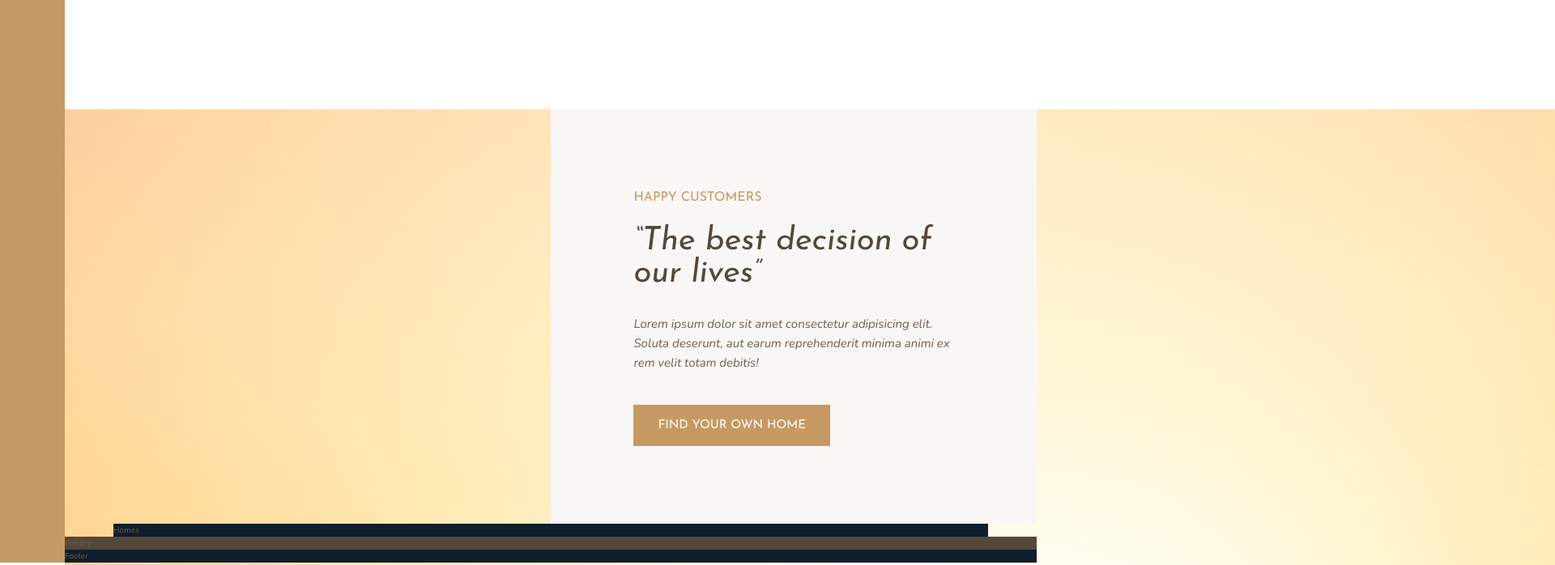
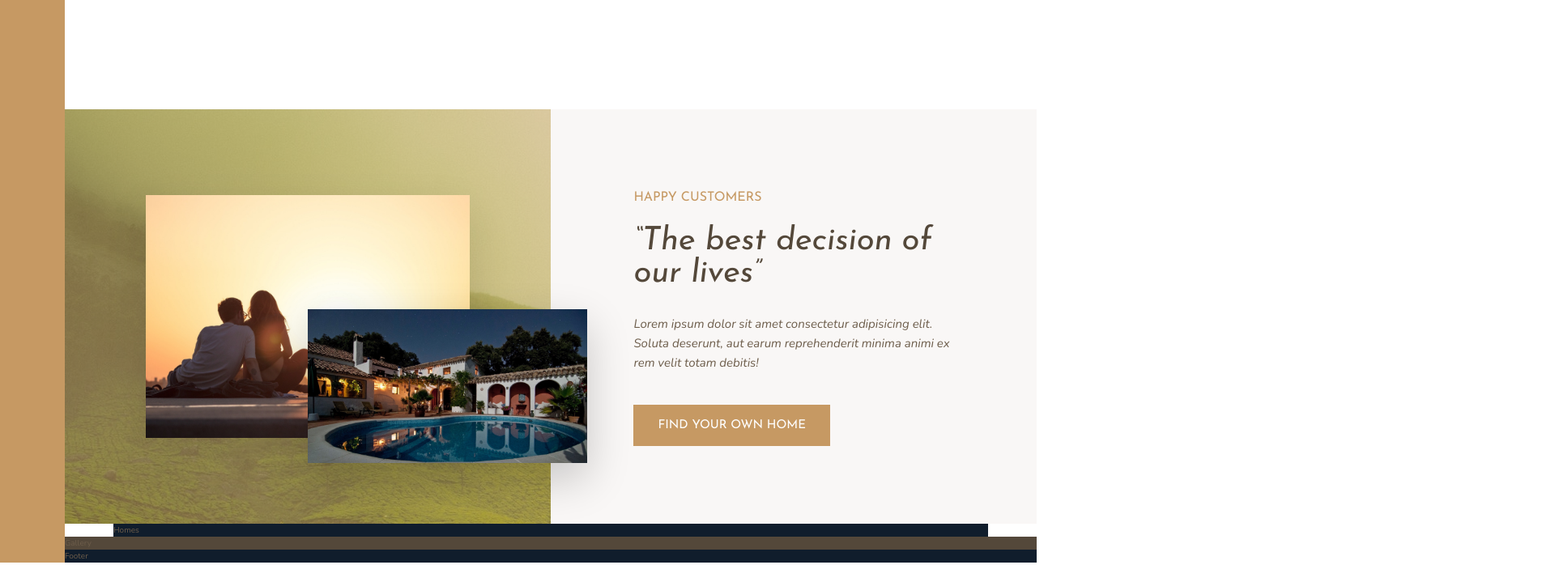
Before and after one commit to GerPut/sass-site, a website: page index.html in a window 1280 px wide. Shown: the part 1200-1898 px from the top of the page at 81% size, 1920 px wide, since content can reach past the window. Drawn offline with nearby package versions, Linux system fonts and the light colour scheme.

Commit message:
Position pictures.

```diff
--- a/sass/_story.scss
+++ b/sass/_story.scss
@@ -2,6 +2,25 @@
     &__pictures{
         background-color: $color-primary;
         grid-column:full-start/ col-end 4;
+background-image: linear-gradient(rgba($color-primary, 0.5),rgba($color-primary, 0.5)), url(../img/back.jpg);
+        display:grid;
+        grid-template-rows:repeat(6, 1fr) ;
+        grid-template-columns:repeat(6, 1fr) ;
+        align-items:center;
+    }
+
+    &__img--1{
+width:100%;
+grid-row: 2 / 6;
+grid-column: 2 / 6;
+box-shadow: 0 2rem 5rem rgba(#000, 0.1);
+    }
+    &__img--2{
+width:115%;
+grid-row:4 /6;
+grid-column: 4 / 7;
+z-index: 20;
+box-shadow: 0 2rem 5rem rgba(#000, 0.2);
     }
 
     &__content{
```
Also changed, not shown: css/style.css, 1 other file.
